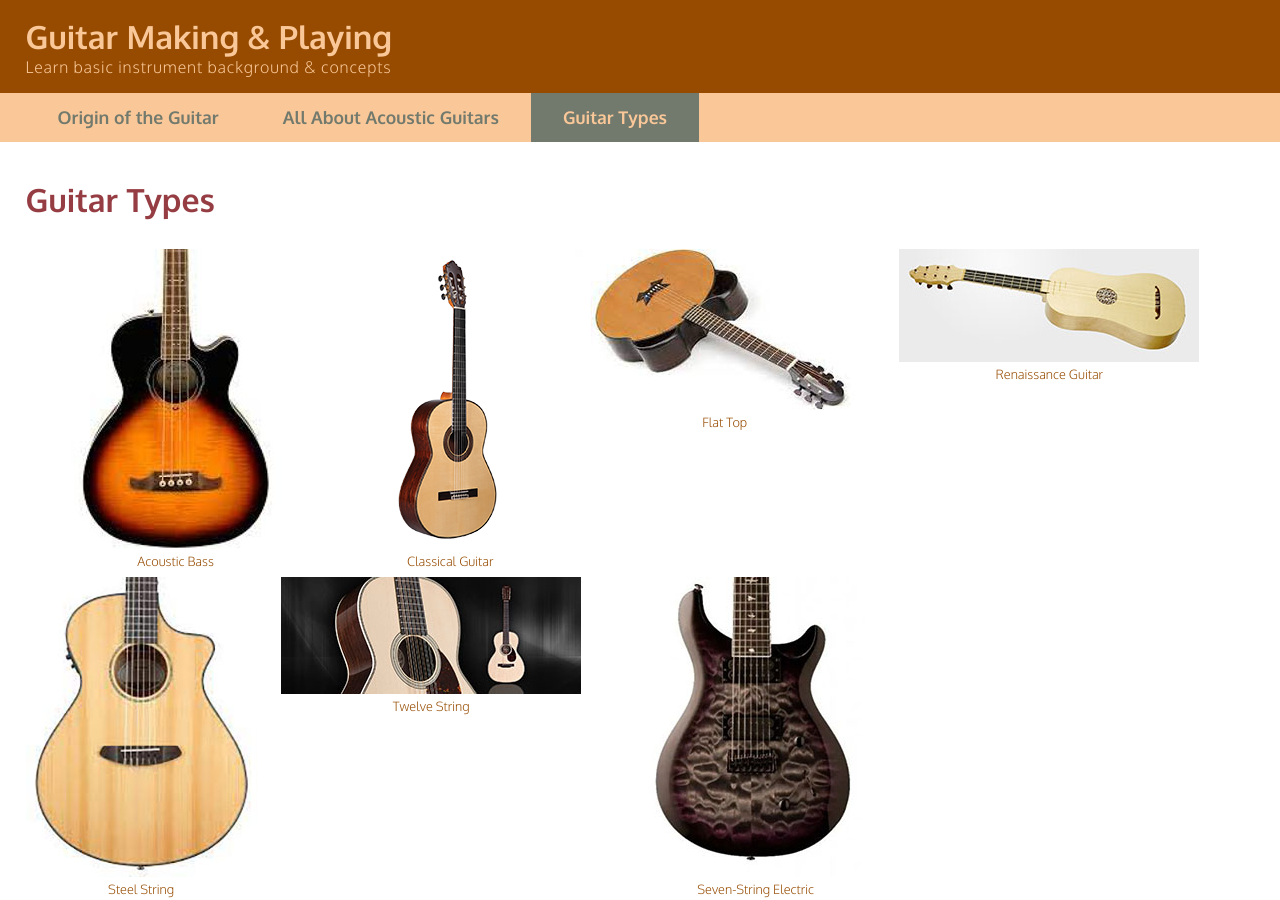
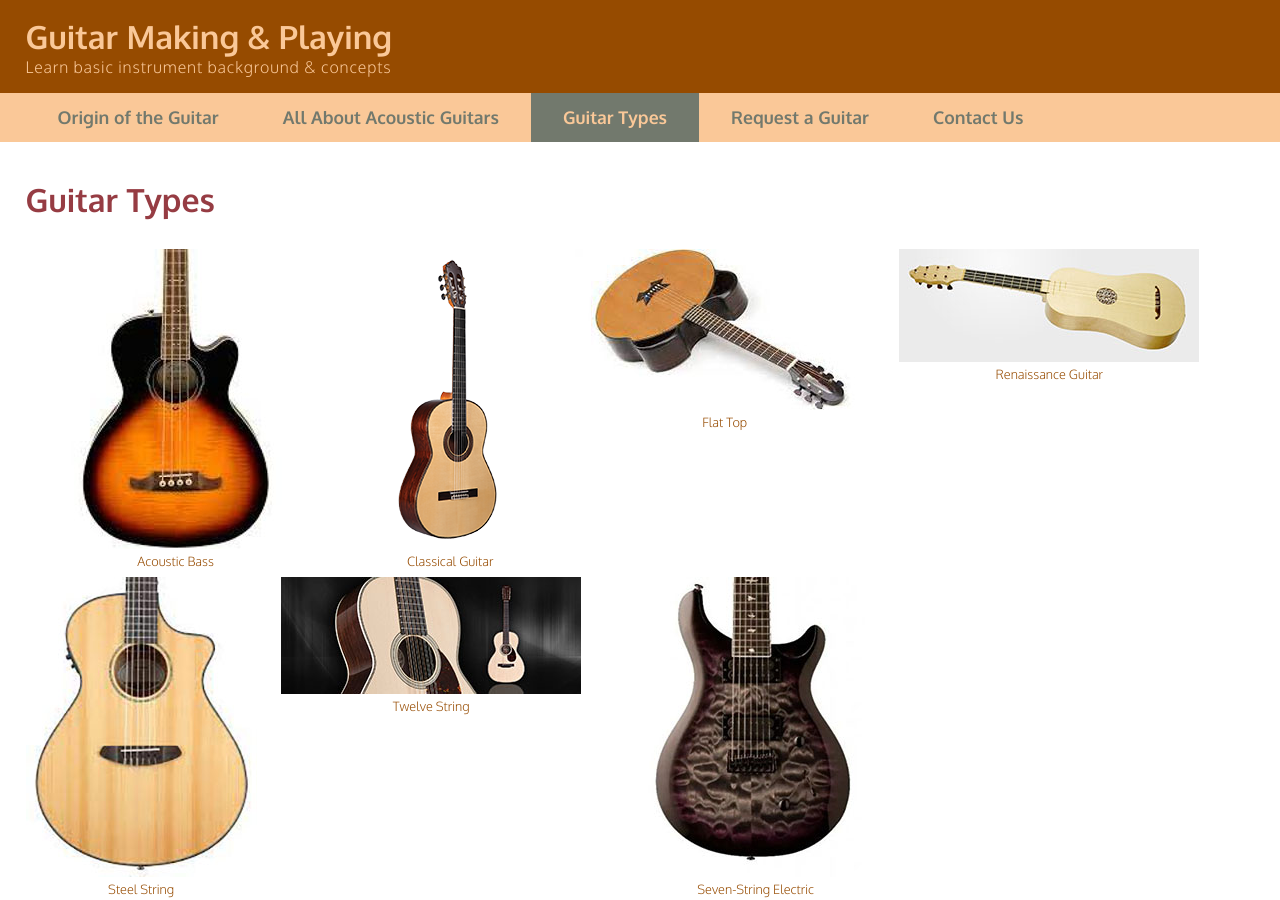
Before and after one commit to jp066249/dwdd1600, a plain HTML site: page 06form/images.html in a window 1280 px wide. Shown: the top 900 px of the page. Drawn offline with Linux system fonts and the light colour scheme.

Commit message:
Update images.html

```diff
--- a/06form/images.html
+++ b/06form/images.html
@@ -26,6 +26,8 @@
                 <li><a href="index.html">Origin of the Guitar</a></li>
                 <li><a href="acoustic.html">All About Acoustic Guitars</a></li>
                 <li class="active"><a href="images.html">Guitar Types</a></li>
+                <li><a href="delivery.html">Request a Guitar</a></li>
+                <li><a href="#">Contact Us</a></li>
             </ul>
         </nav>
         <main>
```
